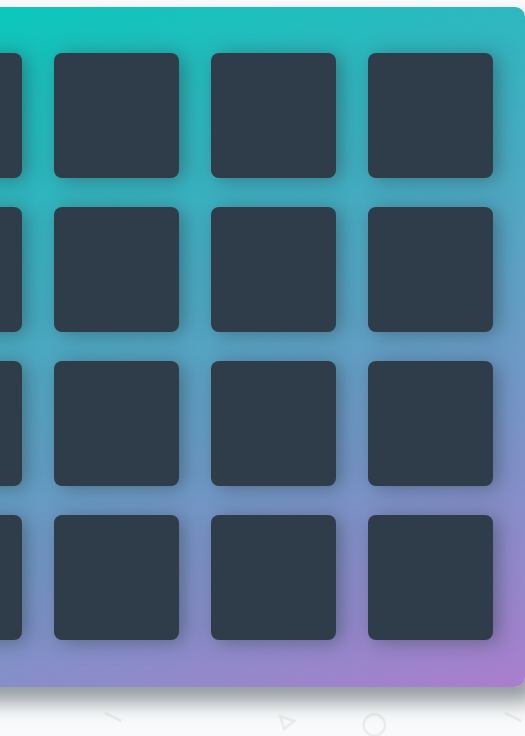
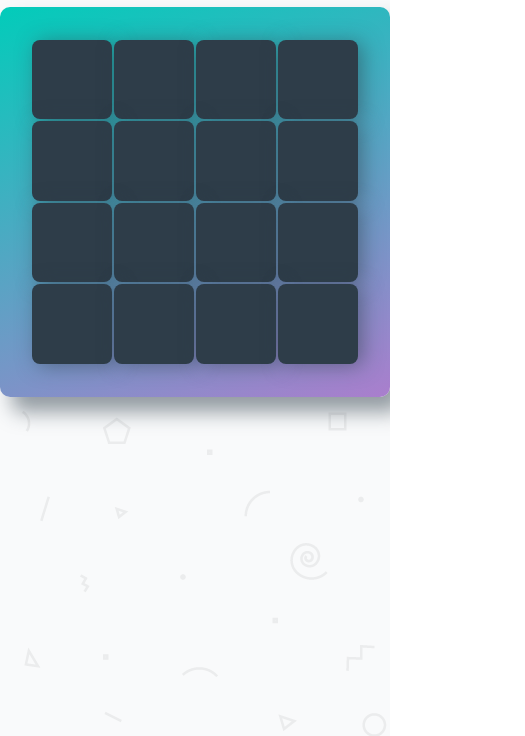
Before and after one commit to iDenisM/fend-project-memory-game, a plain HTML site: page index.html in a window 390 px wide. Shown: the part 108-844 px from the top of the page, 525 px wide, since content can reach past the window. Drawn offline with Linux system fonts and the light colour scheme; a web font is replaced by a local one.

Commit message:
First Mobile style

```diff
--- a/index.html
+++ b/index.html
@@ -2,8 +2,9 @@
 <html lang="en">
 <head>
     <meta charset="utf-8">
-    <title>Matching Game</title>
+    <title>Memory - Matching Game</title>
     <meta name="description" content="">
+    <meta name="viewport" content="width=device-width, initial-scale=1">
     <link rel="stylesheet prefetch" href="https://maxcdn.bootstrapcdn.com/font-awesome/4.6.1/css/font-awesome.min.css">
     <link rel="stylesheet prefetch" href="https://fonts.googleapis.com/css?family=Coda">
     <link rel="stylesheet" href="css/app.css">
@@ -35,5 +36,6 @@
 
     <script src="js/jquery-3.2.1.min.js" charset="utf-8"></script>
     <script src="js/app.js"></script>
+    <script src="js/app-mob.js"></script>
 </body>
 </html>
--- a/js/app.js
+++ b/js/app.js
@@ -123,22 +123,6 @@ $(function() {
     $('.moves').text('0');
   };
 
-
-  // $('li.card').click(function() {
-  //   // Open the card
-  //   let match = $(this).hasClass('match');
-  //   if (!match)
-  //     toggleOpen(this);
-  //   // Check if ther is another card in click list
-  //   if (clickList.length > 1) {
-  //     // Check if the two cards match
-  //     window.setTimeout(function() {
-  //       matchCard();
-  //       // toggleOpen('.open');
-  //     }, 700);
-  //   }
-  // });
-
   $('.deck').on('click', '.card', function() {
     // Open the card
     let match = $(this).hasClass('match');
@@ -154,10 +138,36 @@ $(function() {
     }
   });
 
+  // Mobile style
+  let setContainer = () => {
+    let bodyWidth = $('body').width(),
+        deckWidth = $('.deck').width(),
+        deckPadding = parseInt($('.deck').css('padding')),
+        cardDim = (bodyWidth - (deckPadding * 2) - 8) / 4;
+    console.log(bodyWidth);
+    if (bodyWidth < deckWidth) {
+      // Create score panel style
+      let scorePanelStyle = {'width': '80%'};
+      // Create deck style
+      let deckStyle = {'width': bodyWidth,
+                       'min-height': bodyWidth};
+      let cardStyle = {'width': cardDim,
+                       'height': cardDim};
+      // Change styles
+      $('.score-panel').css(scorePanelStyle);
+      $('.deck').css(deckStyle);
+      $('li.card').css(cardStyle);
+    }
+  };
+  setContainer();
+
+  // Restart game function
   $('.restart').click(function() {
     cards = [];
     clickList = [];
     moves = 1;
     startNewGame();
+    setContainer();
   });
+
 });
```
Also changed, not shown: css/app-mob.css (added).
